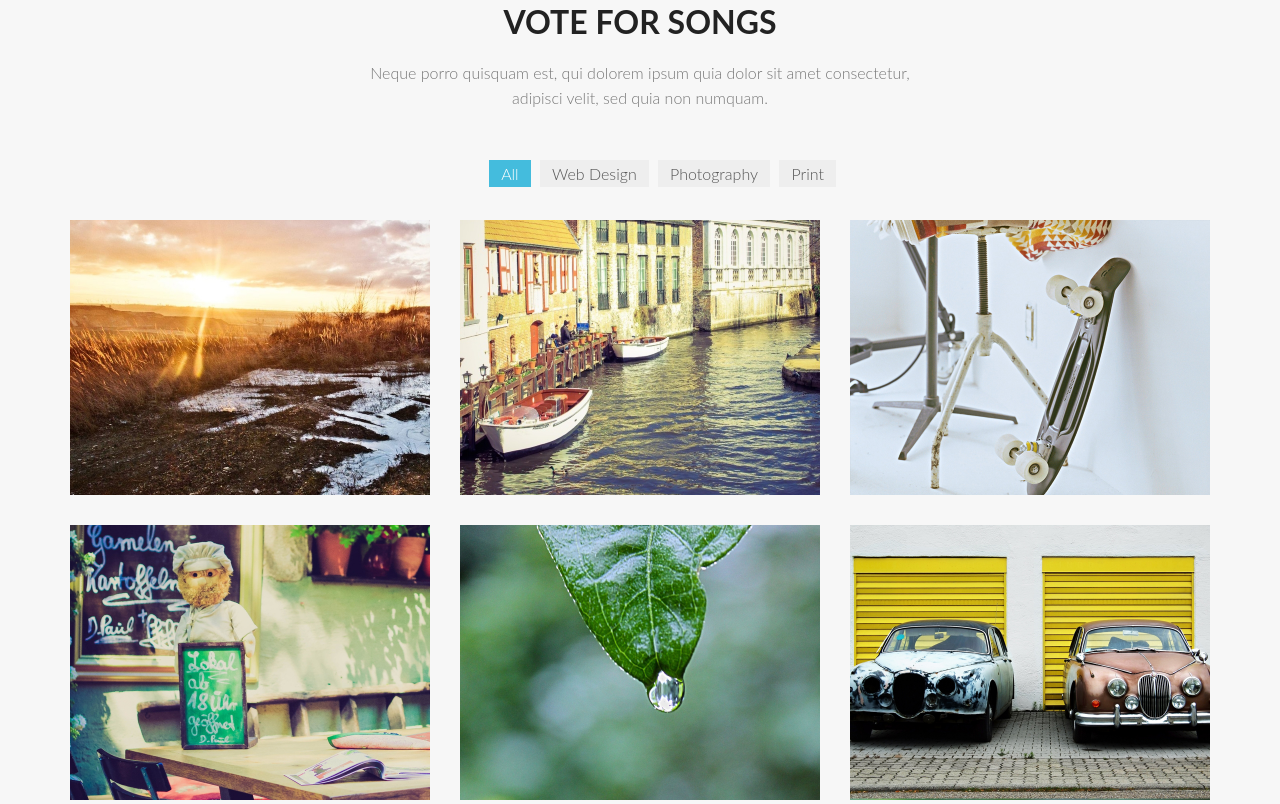
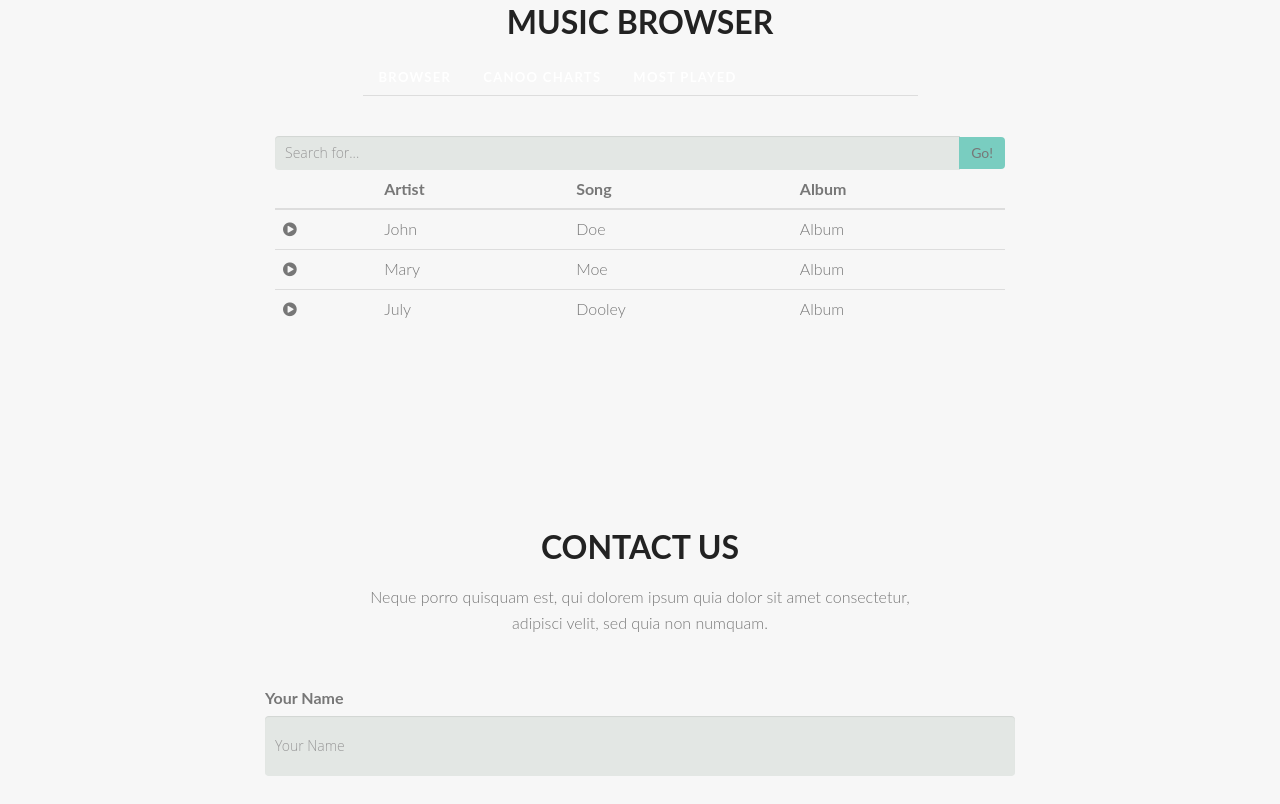
Before and after one commit to wheresvic/canoo-radio, a website with bundled scripts: page UI-browserify/public/index.html in a window 1280 px wide. Shown: the part 1437-2241 px from the top of the page. Built offline with nearby package versions, Linux system fonts and the light colour scheme; some packages are replaced by stand-ins of ours; files whose address does not match are found by name.

Commit message:
* some styling * music browser

```diff
--- a/UI-browserify/public/index.html
+++ b/UI-browserify/public/index.html
@@ -94,6 +94,7 @@
 							<h2 class="section-heading animated" data-animation="bounceInUp">Song queue</h2>
 						</div>
 					</div>
+				</div>
 
 
 				<div class="row mar-bot40 col-md-8 col-md-offset-2">
@@ -113,7 +114,7 @@
                                 {{song.votes}}
                             </td>
 						</tr>
-						<tr class="current info">
+						<tr class="current">
 							<td>{{current.artist}}</td>
 							<td>{{current.name}}</td>
 							<td>{{current.votes}}</td>
@@ -134,141 +135,68 @@
 		<section id="section-vote" class="section appear clearfix">
 			<div class="container">
 
-				<div class="row mar-bot40">
+				<div class="row align-center mar-bot40">
 					<div class="col-md-offset-3 col-md-6">
 						<div class="section-header">
-							<h2 class="section-heading animated" data-animation="bounceInUp">Vote for songs</h2>
-							<p>Neque porro quisquam est, qui dolorem ipsum quia dolor sit amet consectetur, adipisci velit, sed quia non numquam.</p>
+							<h2 class="section-heading animated" data-animation="bounceInUp">Music browser</h2>
+							<ul class="nav nav-tabs">
+								<li class="active"><a data-toggle="tab" href="#browser-tab">Browser</a></li>
+								<li><a data-toggle="tab" href="#chart-tab">Canoo Charts</a></li>
+								<li><a data-toggle="tab" href="#mostplayed-tab">Most Played</a></li>
+							</ul>
 						</div>
 					</div>
 				</div>
 
-                        <div class="row">
-                          <nav id="filter" class="col-md-12 text-center">
-                            <ul>
-                              <li><a href="#" class="current btn-theme btn-small" data-filter="*">All</a></li>
-                              <li><a href="#"  class="btn-theme btn-small" data-filter=".webdesign" >Web Design</a></li>
-                              <li><a href="#"  class="btn-theme btn-small" data-filter=".photography">Photography</a></li>
-                              <li ><a href="#" class="btn-theme btn-small" data-filter=".print">Print</a></li>
-                            </ul>
-                          </nav>
-                          <div class="col-md-12">
-                            <div class="row">
-                              <div class="portfolio-items isotopeWrapper clearfix" id="3">
+				<div class="row mar-bot40 col-md-8 col-md-offset-2">
 
-                                <article class="col-md-4 isotopeItem webdesign">
-									<div class="portfolio-item">
-										<img src="img/portfolio/img1.jpg" alt="" />
-										 <div class="portfolio-desc align-center">
-											<div class="folio-info">
-												<h5><a href="#">Portfolio name</a></h5>
-												<a href="img/portfolio/img1.jpg" class="fancybox"><i class="fa fa-plus fa-2x"></i></a>
+					<div class="tab-content">
+						<div id="browser-tab" class="tab-pane fade in active">
+							<div class="input-group">
+								<input type="text" class="form-control" placeholder="Search for...">
+      								<span class="input-group-btn">
+        							<button class="btn btn-theme" type="button">Go!</button>
+      							</span>
+							</div><!-- /input-group -->
+							<table class="table table-hover">
+								<thead>
+								<tr>
+									<th></th>
+									<th>Artist</th>
+									<th>Song</th>
+									<th>Album</th>
+								</tr>
+								</thead>
+								<tbody>
+								<tr>
+									<td><i class="fa fa-play-circle"></i></td>
+									<td>John</td>
+									<td>Doe</td>
+									<td>Album</td>
+								</tr>
+								<tr>
+									<td><i class="fa fa-play-circle"></i></td>
+									<td>Mary</td>
+									<td>Moe</td>
+									<td>Album</td>
+								</tr>
+								<tr>
+									<td><i class="fa fa-play-circle"></i></td>
+									<td>July</td>
+									<td>Dooley</td>
+									<td>Album</td>
+								</tr>
+								</tbody>
+							</table>
 						</div>
+						<div id="chart-tab" class="tab-pane fade">
+							<h3>Section B</h3>
+							<p>Vestibulum nec erat eu nulla rhoncus fringilla ut non neque. Vivamus nibh urna, ornare id gravida ut, mollis a magna. Aliquam porttitor condimentum nisi, eu viverra ipsum porta ut. Nam hendrerit bibendum turpis, sed molestie mi fermentum id. Aenean volutpat velit sem. Sed consequat ante in rutrum convallis. Nunc facilisis leo at faucibus adipiscing.</p>
 						</div>
+						<div id="mostplayed-tab" class="tab-pane fade">
+							<h3>Section B</h3>
+							<p>Vestibulum nec erat eu nulla rhoncus fringilla ut non neque. Vivamus nibh urna, ornare id gravida ut, mollis a magna. Aliquam porttitor condimentum nisi, eu viverra ipsum porta ut. Nam hendrerit bibendum turpis, sed molestie mi fermentum id. Aenean volutpat velit sem. Sed consequat ante in rutrum convallis. Nunc facilisis leo at faucibus adipiscing.</p>
 						</div>
-                                </article>
-
-                                <article class="col-md-4 isotopeItem photography">
-									<div class="portfolio-item">
-										<img src="img/portfolio/img2.jpg" alt="" />
-										 <div class="portfolio-desc align-center">
-											<div class="folio-info">
-												<h5><a href="#">Portfolio name</a></h5>
-												<a href="img/portfolio/img2.jpg" class="fancybox"><i class="fa fa-plus fa-2x"></i></a>
-											 </div>
-										 </div>
-									</div>
-                                </article>
-
-
-                                <article class="col-md-4 isotopeItem photography">
-									<div class="portfolio-item">
-										<img src="img/portfolio/img3.jpg" alt="" />
-										 <div class="portfolio-desc align-center">
-											<div class="folio-info">
-												<h5><a href="#">Portfolio name</a></h5>
-												<a href="img/portfolio/img3.jpg" class="fancybox"><i class="fa fa-plus fa-2x"></i></a>
-											 </div>
-										 </div>
-									</div>
-                                </article>
-
-                                <article class="col-md-4 isotopeItem print">
-									<div class="portfolio-item">
-										<img src="img/portfolio/img4.jpg" alt="" />
-										 <div class="portfolio-desc align-center">
-											<div class="folio-info">
-												<h5><a href="#">Portfolio name</a></h5>
-												<a href="img/portfolio/img4.jpg" class="fancybox"><i class="fa fa-plus fa-2x"></i></a>
-											 </div>
-										 </div>
-									</div>
-                                </article>
-
-                                <article class="col-md-4 isotopeItem photography">
-									<div class="portfolio-item">
-										<img src="img/portfolio/img5.jpg" alt="" />
-										 <div class="portfolio-desc align-center">
-											<div class="folio-info">
-												<h5><a href="#">Portfolio name</a></h5>
-												<a href="img/portfolio/img5.jpg" class="fancybox"><i class="fa fa-plus fa-2x"></i></a>
-											 </div>
-										 </div>
-									</div>
-                                </article>
-
-                                <article class="col-md-4 isotopeItem webdesign">
-									<div class="portfolio-item">
-										<img src="img/portfolio/img6.jpg" alt="" />
-										 <div class="portfolio-desc align-center">
-											<div class="folio-info">
-												<h5><a href="#">Portfolio name</a></h5>
-												<a href="img/portfolio/img6.jpg" class="fancybox"><i class="fa fa-plus fa-2x"></i></a>
-											 </div>
-										 </div>
-									</div>
-                                </article>
-
-                                <article class="col-md-4 isotopeItem print">
-									<div class="portfolio-item">
-										<img src="img/portfolio/img7.jpg" alt="" />
-										 <div class="portfolio-desc align-center">
-											<div class="folio-info">
-												<h5><a href="#">Portfolio name</a></h5>
-												<a href="img/portfolio/img7.jpg" class="fancybox"><i class="fa fa-plus fa-2x"></i></a>
-											 </div>
-										 </div>
-									</div>
-                                </article>
-
-                                <article class="col-md-4 isotopeItem photography">
-									<div class="portfolio-item">
-										<img src="img/portfolio/img8.jpg" alt="" />
-										 <div class="portfolio-desc align-center">
-											<div class="folio-info">
-												<h5><a href="#">Portfolio name</a></h5>
-												<a href="img/portfolio/img8.jpg" class="fancybox"><i class="fa fa-plus fa-2x"></i></a>
-											 </div>
-										 </div>
-									</div>
-                                </article>
-
-                                <article class="col-md-4 isotopeItem print">
-									<div class="portfolio-item">
-										<img src="img/portfolio/img9.jpg" alt="" />
-										 <div class="portfolio-desc align-center">
-											<div class="folio-info">
-												<h5><a href="#">Portfolio name</a></h5>
-												<a href="img/portfolio/img9.jpg" class="fancybox"><i class="fa fa-plus fa-2x"></i></a>
-											 </div>
-										 </div>
-									</div>
-                                </article>
-                                </div>
-
-							</div>
-
-
 					</div>
 				</div>
 
--- a/UI-browserify/sass/canooradio.scss
+++ b/UI-browserify/sass/canooradio.scss
@@ -5,7 +5,28 @@ table.playlist {
   }
 
   tr.current {
-    /* color: #44BCDD; */
+     background-color: #79CDC0;
   }
 
 }
+
+#browser-tab input[type=text] {
+  width: 100%;
+  background: rgba(227, 231, 228, 1);
+  font-family: 'Open Sans', sans serif;
+  border: 0;
+  font-size:14px;
+  text-align: left;
+  vertical-align: middle;
+  padding:0 10px;
+}
+#browser-tab input[type=text]:focus {
+  background: rgba(101, 106, 100, 1);
+  color: #eff1ef;
+  box-shadow: none;
+  -moz-box-shadow: none;
+  -webkit-box-shadow: none;
+  transition: background 0.25 ease-in;
+  -moz-transition: background 0.25 ease-in;
+  -webkit-transition: background 0.25 ease-in;
+}
```
Also changed, not shown: UI-browserify/public/dist/canooradio.css. Lines whose indentation alone changed are shown as unchanged.
